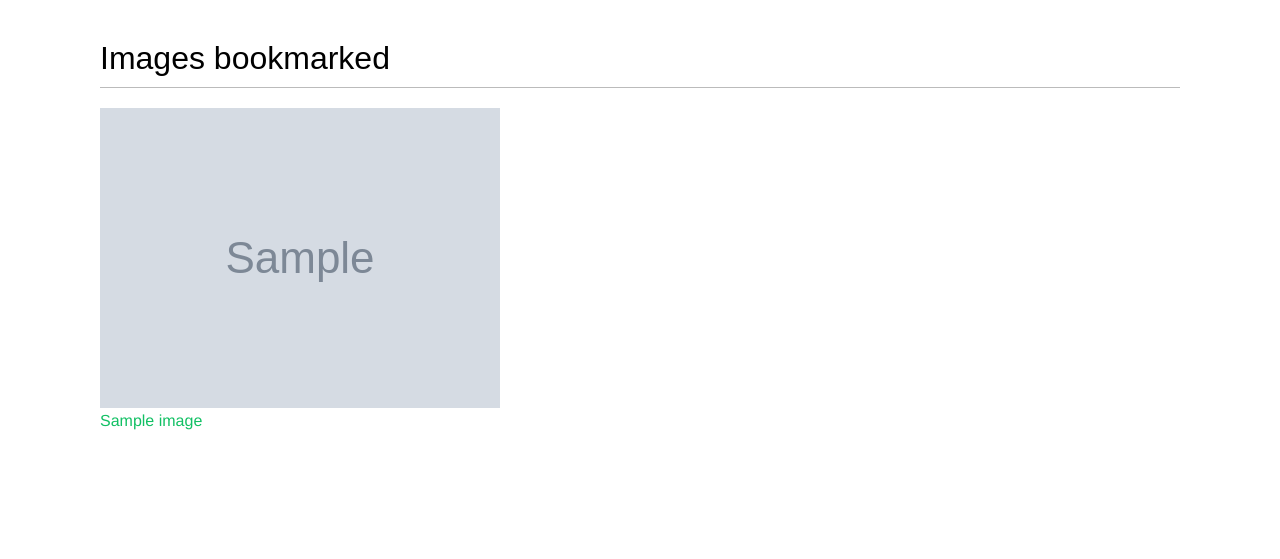
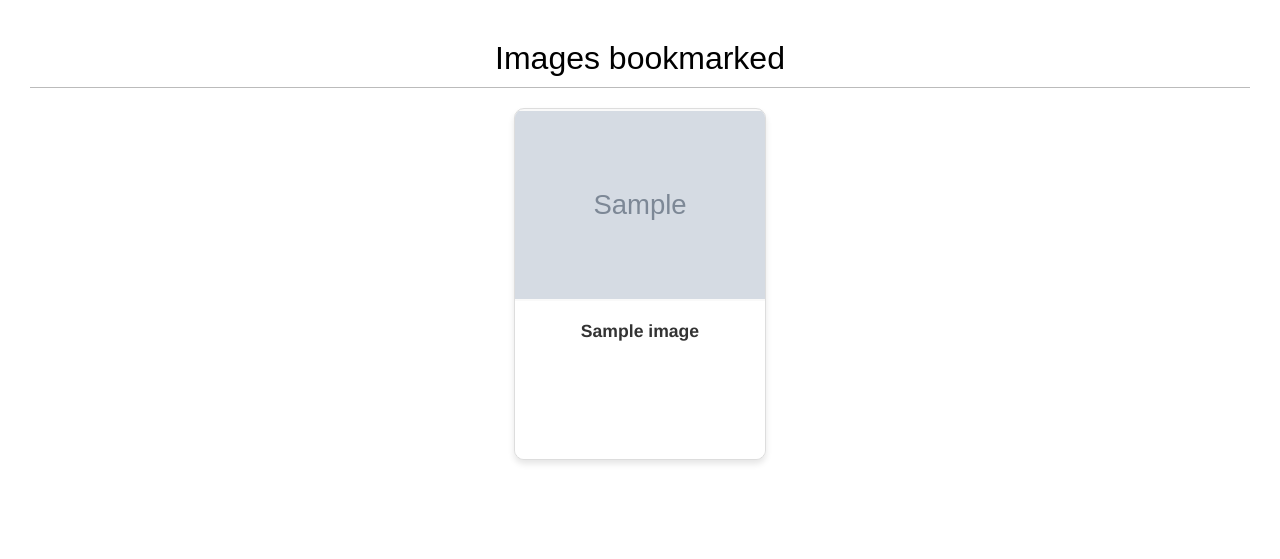
Before and after one commit to dusk03/bookmark-web-django, a Django app: page /images/ in a window 1280 px wide. Shown: the part 48-607 px from the top of the page. Run offline with Django 5.2, Linux system fonts and the light colour scheme; a user stored in the database is signed in; tables that the repository leaves empty hold one stand-in row (values such as "Sample post"); grey boxes marked "Sample" are stand-in pictures; data that the repository does not hold is empty; some libraries are stand-ins or nearby versions; some web fonts are replaced.

Commit message:
update list image

```diff
--- /dev/null
+++ b/images/static/css/list-image.css
@@ -0,0 +1,87 @@
+/* Đảm bảo bố cục phần content */
+#content {
+    padding: 30px;
+    text-align: center;
+}
+
+/* Sử dụng Flexbox cho #image-list */
+#image-list {
+    display: flex;
+    flex-wrap: wrap;
+    /* Cho phép các item tự động xuống dòng khi cần */
+    gap: 20px;
+    /* Khoảng cách giữa các item */
+    justify-content: center;
+    /* Căn giữa các item */
+}
+
+/* Thiết lập kiểu cho mỗi thẻ image */
+.image {
+    background: #f9f9f9;
+    border: 1px solid #ddd;
+    border-radius: 10px;
+    overflow: hidden;
+    box-shadow: 0 4px 6px rgba(0, 0, 0, 0.1);
+    transition: transform 0.3s ease;
+    text-align: center;
+    width: 250px;
+    /* Đặt chiều rộng cố định cho mỗi item */
+    height: 350px;
+    /* Đảm bảo chiều cao cố định */
+    display: flex;
+    flex-direction: column;
+    /* Chia nội dung theo chiều dọc */
+    justify-content: space-between;
+    /* Căn đều các phần tử trong mỗi item */
+    margin-bottom: 20px;
+    /* Khoảng cách dưới mỗi ảnh */
+}
+
+/* Hiệu ứng hover cho mỗi ảnh */
+.image:hover {
+    transform: translateY(-10px);
+    /* Hiệu ứng nổi bật khi di chuột */
+}
+
+/* Đảm bảo hình ảnh chiếm toàn bộ chiều rộng của thẻ */
+.image a img {
+    width: 100%;
+    height: 100%;
+    /* Điều chỉnh chiều cao của hình ảnh để tránh bị kéo giãn */
+    object-fit: scale-down;
+    /* Đảm bảo ảnh không bị méo, giữ tỷ lệ */
+}
+
+/* Cải thiện phần thông tin dưới ảnh */
+.info {
+    padding: 10px;
+    background-color: #fff;
+    flex-grow: 1;
+    /* Đảm bảo phần thông tin luôn chiếm đầy không gian còn lại */
+    display: flex;
+    align-items: flex-start;
+    /* Căn chỉnh các nội dung bên trong info */
+    justify-content: center;
+}
+
+/* Thiết lập kiểu cho tiêu đề */
+.title {
+    font-size: 1.1rem;
+    color: #333;
+    text-decoration: none;
+    font-weight: bold;
+    display: block;
+    margin-top: 10px;
+    text-align: center;
+}
+
+/* Hiệu ứng hover cho tiêu đề */
+.title:hover {
+    color: #007bff;
+    text-decoration: underline;
+}
+
+/* Thêm khoảng cách dưới mỗi phần tử image */
+.image:not(:last-child) {
+    margin-bottom: 20px;
+}
--- a/images/templates/images/image/list.html
+++ b/images/templates/images/image/list.html
@@ -1,4 +1,8 @@
 {% extends "base.html" %}
+{% load static %}
+{% block extra_css %}
+  <link href="{% static 'css/list-image.css' %}" rel="stylesheet">
+{% endblock %}
 {% block title %}Images bookmarked{% endblock %}
 {% block content %}
     <h1>Images bookmarked</h1>
```
